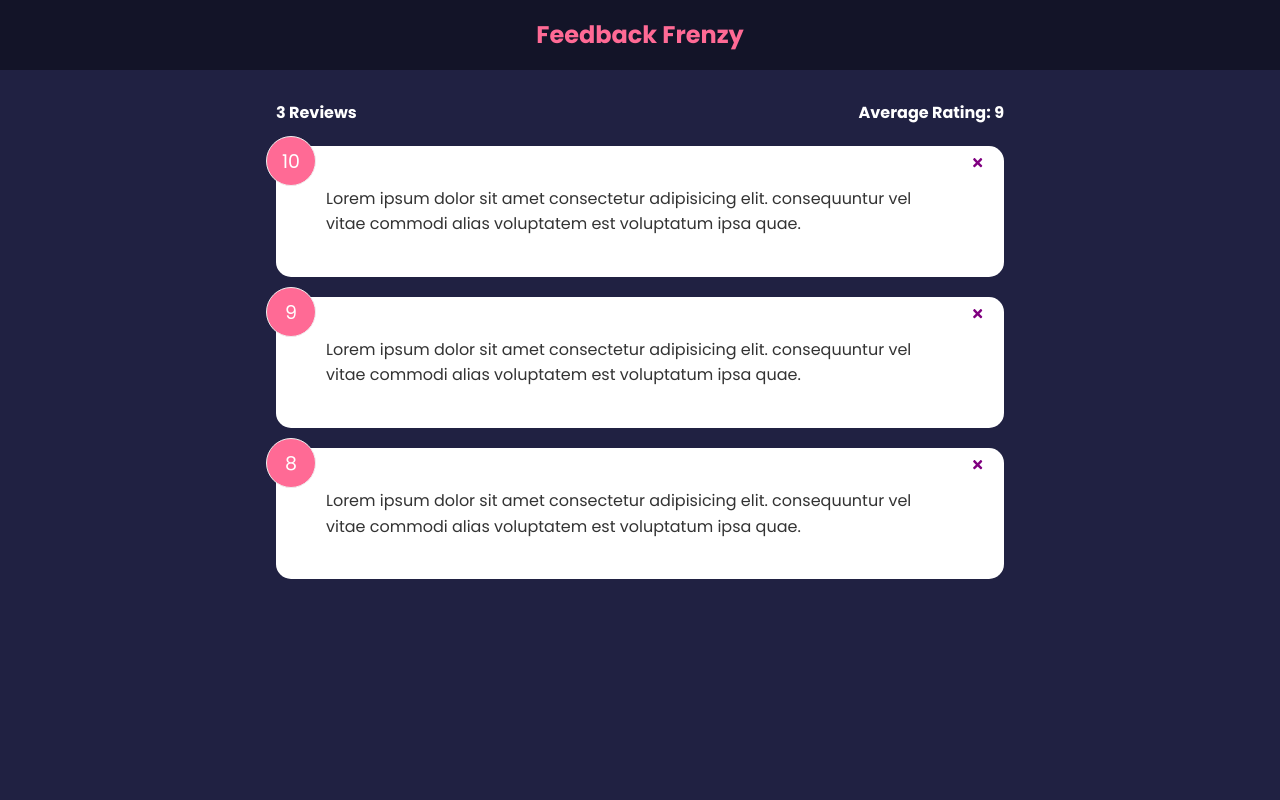
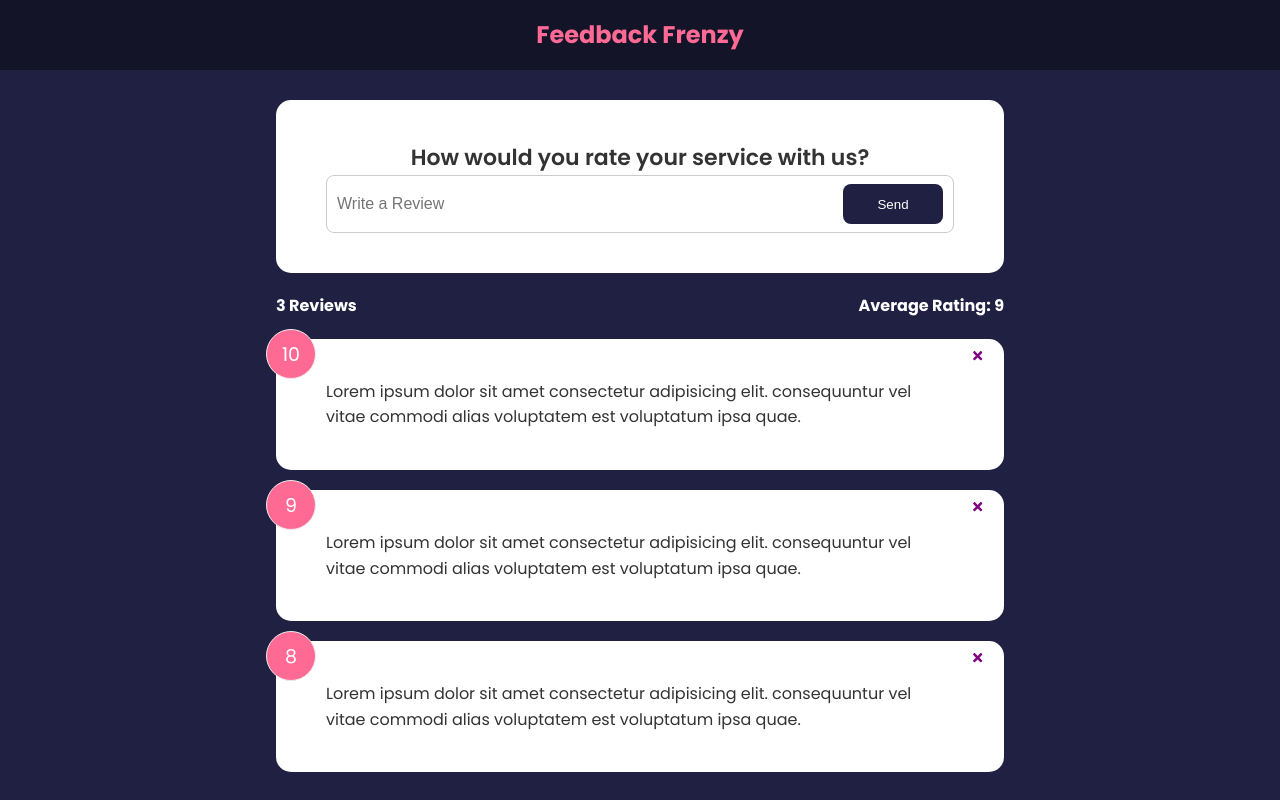
Before and after one commit to junaidapdev/feedback-frenzy, a React (Create React App) app: page / in a window 1280 px wide. Built offline with nearby package versions, Linux system fonts and the light colour scheme.

Commit message:
Feedback form  added

```diff
--- a/src/App.js
+++ b/src/App.js
@@ -4,6 +4,7 @@ import Header from './components/Header'
 import FeedbackData from './data/FeedbackData'
 import FeedbackList from './components/FeedbackList'
 import FeedbackStats from './components/FeedbackStats'
+import FeedbackForm from './components/FeedbackForm'
 import { useState } from 'react'
 
 
@@ -23,6 +24,7 @@ const App = () => {
   <>
     <Header/>
     <div className="container">
+      <FeedbackForm/>
       <FeedbackStats feedback={feedback}/>
       <FeedbackList feedback={feedback} handleDelete={deleteFeedback}/>
     </div>
--- /dev/null
+++ b/src/components/FeedbackForm.jsx
@@ -0,0 +1,26 @@
+import React, { useState } from 'react'
+import Card from './shared/Card'
+import Button from './shared/Button'
+
+
+const FeedbackForm = () => {
+
+    const [text, setText] = useState('')
+
+    const handleTextChange = (e) => {
+        setText(e.target.value)
+    }
+
+  return (
+    <Card>
+       <h2>How would you rate your service with us?</h2>
+
+       <div className="input-group">
+    <input onChange={handleTextChange} value={text} type="text" placeholder="Write a Review" />
+        <Button type='submit'>Send</Button>
+       </div>
+    </Card>
+  )
+}
+
+export default FeedbackForm
--- /dev/null
+++ b/src/components/shared/Button.jsx
@@ -0,0 +1,25 @@
+import React from 'react'
+import PropTypes from 'prop-types'
+import { isDisabled } from '@testing-library/user-event/dist/utils'
+
+const Button = ({children, version, type, isDisabled}) => {
+  return (
+    <button typeof={type} disabled={isDisabled} className={`btn btn-${version}`}>
+        {children}
+    </button>
+  )
+}
+
+Button.defaultProps = {
+    version: 'primary',
+    type: 'button',
+    isDisabled: false
+}
+
+Button.propTypes = {
+    children: PropTypes.node.isRequired,
+    version: PropTypes.string,
+    type: PropTypes.string,
+    isDisabled: PropTypes.bool
+}
+export default Button
```
